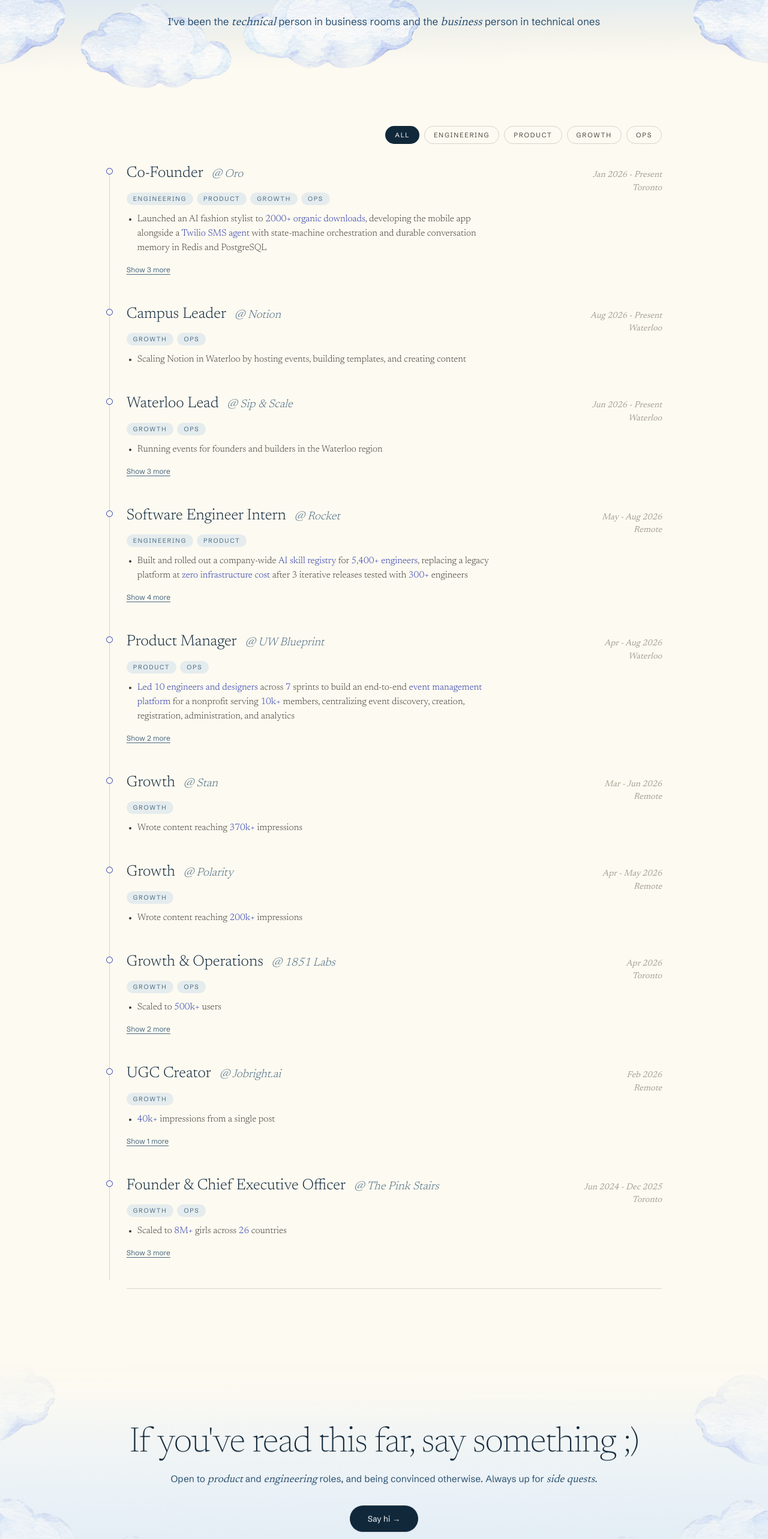
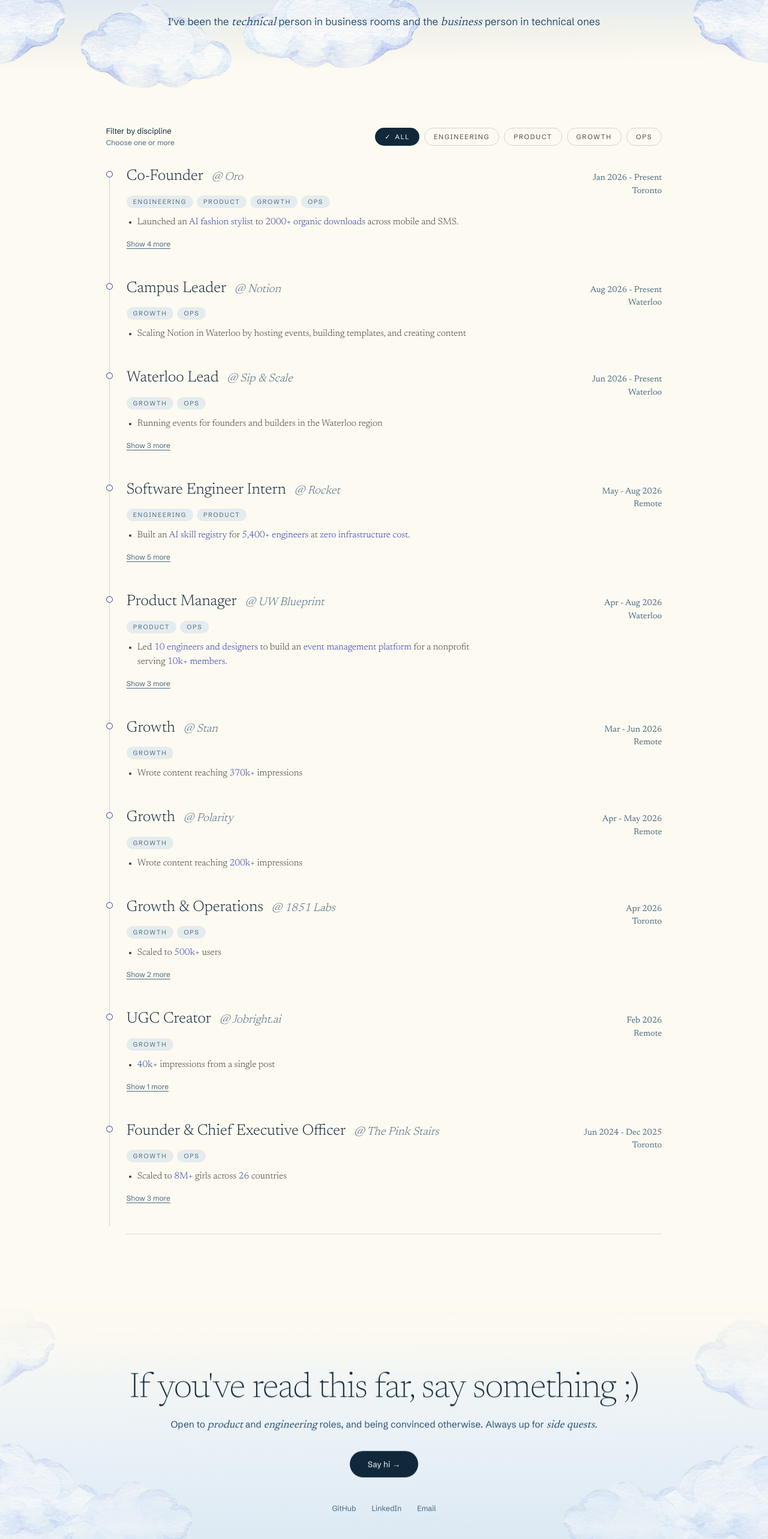
Before and after one commit to sxnnywu/portfolio, a Next.js app in the folder frontend/: page /work in a window 1280 px wide. Shown: the part 220-2786 px from the top of the page at 60% size. Built offline with nearby package versions, Linux system fonts and the light colour scheme.

Commit message:
Refine Work page summaries, hierarchy, filters, and mobile spacing

```diff
--- a/frontend/app/globals.css
+++ b/frontend/app/globals.css
@@ -921,3 +921,30 @@
     transition: none;
   }
 }
+
+/* Keep the Work page's mobile introduction and closing invitation compact. */
+@media (max-width: 768px) {
+  .work-page [data-sky-band] {
+    height: 280px !important;
+    min-height: 280px !important;
+  }
+
+  .work-page .work-filters {
+    padding-top: 46px !important;
+    gap: 14px !important;
+  }
+
+  .work-page .work-timeline {
+    padding-bottom: 42px !important;
+  }
+
+  .work-page [data-contact-content] {
+    padding-top: 86px !important;
+    padding-bottom: 80px !important;
+  }
+
+  .work-page [data-role-dates] {
+    flex-basis: 100%;
+    margin-top: 4px;
+  }
+}
--- a/frontend/app/work/page.tsx
+++ b/frontend/app/work/page.tsx
@@ -7,7 +7,7 @@
 
 export default function Work() {
   return (
-    <>
+    <div className="work-page">
       <SkyBand
         sublineText={"I've been the technical person in business rooms and the business person in technical ones"}
         title="Work"
@@ -20,6 +20,6 @@
       />
       <WorkTimeline />
       <ContactSection />
-    </>
+    </div>
   );
 }
--- a/frontend/components/ContactSection.tsx
+++ b/frontend/components/ContactSection.tsx
@@ -44,6 +44,7 @@
       </div>
 
       <div
+        data-contact-content
         data-local="0.16"
         style={{ position: "relative", padding: "150px 6vw 160px", textAlign: "center", willChange: "transform" }}
       >
--- a/frontend/components/SkyBand.tsx
+++ b/frontend/components/SkyBand.tsx
@@ -16,6 +16,7 @@
 }) {
   return (
     <div
+      data-sky-band
       style={{
         position: "relative",
         height: "42vh",
--- a/frontend/components/WorkTimeline.tsx
+++ b/frontend/components/WorkTimeline.tsx
@@ -38,6 +38,7 @@
         color: active ? "#f6fafd" : color.bodyAlt,
       }}
     >
+      {active && <span aria-hidden="true" style={{ marginRight: 6 }}>✓</span>}
       {label}
     </button>
   );
@@ -73,18 +74,23 @@
   return (
     <>
       <div
+        className="work-filters"
         style={{
           maxWidth: layout.maxWidth,
           margin: "0 auto",
           padding: "90px 6vw 34px",
           display: "flex",
           alignItems: "center",
-          justifyContent: "flex-end",
+          justifyContent: "space-between",
           gap: 20,
           flexWrap: "wrap",
         }}
       >
-        <div style={{ display: "flex", flexWrap: "wrap", gap: 8 }}>
+        <div>
+          <div id="discipline-label" style={{ fontSize: 13, color: color.inkDeepSky }}>Filter by discipline</div>
+          <div id="discipline-hint" style={{ marginTop: 4, fontSize: 12, color: color.skyInkLight }}>Choose one or more</div>
+        </div>
+        <div role="group" aria-labelledby="discipline-label" aria-describedby="discipline-hint" style={{ display: "flex", flexWrap: "wrap", gap: 8 }}>
           <FilterButton
             label="All"
             active={selected.size === 0}
@@ -101,7 +107,7 @@
         </div>
       </div>
 
-      <div style={{ maxWidth: layout.maxWidth, margin: "0 auto", padding: "0 6vw 120px" }}>
+      <div className="work-timeline" style={{ maxWidth: layout.maxWidth, margin: "0 auto", padding: "0 6vw 120px" }}>
         <div
           data-filter-list
           key={[...selected].sort().join(",") || "all"}
@@ -172,10 +178,10 @@
                   data-role-dates
                   style={{
                     fontFamily: font.serif,
-                    fontStyle: "italic",
+                    fontStyle: "normal",
                     fontSize: 14.5,
                     lineHeight: 1.5,
-                    color: color.mutedLight,
+                    color: color.skyInkLight,
                     marginLeft: "auto",
                     textAlign: "right",
                   }}
@@ -206,9 +212,9 @@
               </div>
 
               <ul className="experience-bullets" style={{ color: color.body, fontFamily: font.serif }}>
-                <li>{highlightMetrics(role.bullets[0])}</li>
+                <li>{highlightMetrics(role.summary ?? role.bullets[0])}</li>
               </ul>
-              {role.bullets.length > 1 && (
+              {role.bullets.length > (role.summary ? 0 : 1) && (
                 <div
                   id={`${roleSlug(role.company)}-bullets`}
                   className="experience-details"
@@ -218,20 +224,20 @@
                 >
                   <div className="experience-details-inner">
                     <ul className="experience-bullets" style={{ color: color.body, fontFamily: font.serif }}>
-                      {role.bullets.slice(1).map((bullet) => (
+                      {role.bullets.slice(role.summary ? 0 : 1).map((bullet) => (
                         <li key={bullet}>{highlightMetrics(bullet)}</li>
                       ))}
                     </ul>
                   </div>
                 </div>
               )}
-              {role.bullets.length > 1 && (
+              {role.bullets.length > (role.summary ? 0 : 1) && (
                 <button
                   type="button"
                   aria-expanded={expandedRoles.has(role.company)}
                   className="experience-toggle"
                   aria-controls={`${roleSlug(role.company)}-bullets`}
-                  aria-label={`${expandedRoles.has(role.company) ? "Show less" : `Show ${role.bullets.length - 1} more`} about ${role.company}`}
+                  aria-label={`${expandedRoles.has(role.company) ? "Show less" : `Show ${role.bullets.length - (role.summary ? 0 : 1)} more`} about ${role.company}`}
                   onClick={() => setExpandedRoles((previous) => {
                     const next = new Set(previous);
                     if (next.has(role.company)) next.delete(role.company);
@@ -250,7 +256,7 @@
                     textUnderlineOffset: 3,
                   }}
                 >
-                  {expandedRoles.has(role.company) ? "Show less" : `Show ${role.bullets.length - 1} more`}
+                  {expandedRoles.has(role.company) ? "Show less" : `Show ${role.bullets.length - (role.summary ? 0 : 1)} more`}
                 </button>
               )}
             </div>
--- a/frontend/lib/data.ts
+++ b/frontend/lib/data.ts
@@ -53,12 +53,15 @@
   logo?: string;
   /** Braces mark the metrics and phrases that print in blue ink. */
   bullets: string[];
+  /** Short overview shown above the expandable resume details. */
+  summary?: string;
 }
 
 export const roles: Role[] = [
   {
     title: "Co-Founder",
     company: "Oro",
+    summary: "Launched an {AI fashion stylist} to {2000+ organic downloads} across mobile and SMS.",
     dates: "Jan 2026 - Present",
     location: "Toronto",
     tags: ["engineering", "product", "growth", "ops"],
@@ -93,6 +96,7 @@
   {
     title: "Software Engineer Intern",
     company: "Rocket",
+    summary: "Built an {AI skill registry} for {5,400+ engineers} at {zero infrastructure cost}.",
     dates: "May - Aug 2026",
     location: "Remote",
     tags: ["engineering", "product"],
@@ -107,6 +111,7 @@
   {
     title: "Product Manager",
     company: "UW Blueprint",
+    summary: "Led {10 engineers and designers} to build an {event management platform} for a nonprofit serving {10k+ members}.",
     dates: "Apr - Aug 2026",
     location: "Waterloo",
     tags: ["product", "ops"],
```
Also changed, not shown: 3 other files (tests, documents, lock files or other folders).
